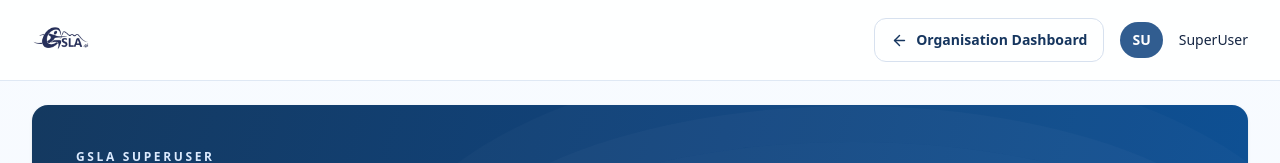
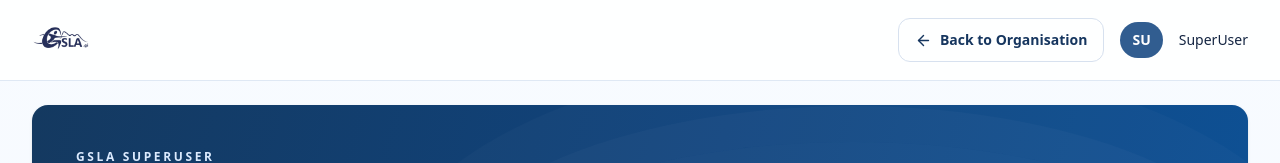
Before and after one commit to gibfesta/gsla-new-sdu, a Next.js app: page /superuser/health in a window 1280 px wide. Shown: the top 163 px of the page. Built offline with nearby package versions, Linux system fonts and the light colour scheme; no server answers; the database is empty.

Commit message:
Label Health return link Back to Organisation

```diff
--- a/app/superuser/health/page.tsx
+++ b/app/superuser/health/page.tsx
@@ -75,7 +75,7 @@ export default async function HealthDashboard() {
       <header className="border-b border-[#dfe8f4] bg-white/90">
         <div className="mx-auto flex min-h-20 max-w-[1500px] flex-wrap items-center gap-4 px-5 py-3 md:px-8">
           <Link href="/superuser/dashboard" aria-label="GSLA organisation dashboard" className="mr-auto flex items-center"><Image src="/gsla-transp-logo.png" alt="GSLA" width={125} height={70} className="h-12 w-auto max-w-32 object-contain" priority /></Link>
-          <Link href="/superuser/dashboard" className="inline-flex min-h-11 items-center gap-2 rounded-xl border border-[#d7e1ef] px-4 text-sm font-semibold text-[#16365f] hover:bg-blue-50"><ArrowLeft size={17} aria-hidden="true" />Organisation Dashboard</Link>
+          <Link href="/superuser/dashboard" className="inline-flex min-h-11 items-center gap-2 rounded-xl border border-[#d7e1ef] px-4 text-sm font-semibold text-[#16365f] hover:bg-blue-50"><ArrowLeft size={17} aria-hidden="true" />Back to Organisation</Link>
           <span className="rounded-full bg-[#315d90] px-3 py-2 text-sm font-semibold text-white" aria-label="SuperUser account">SU</span>
           <span className="hidden text-sm font-medium sm:inline">SuperUser</span>
         </div>
```
